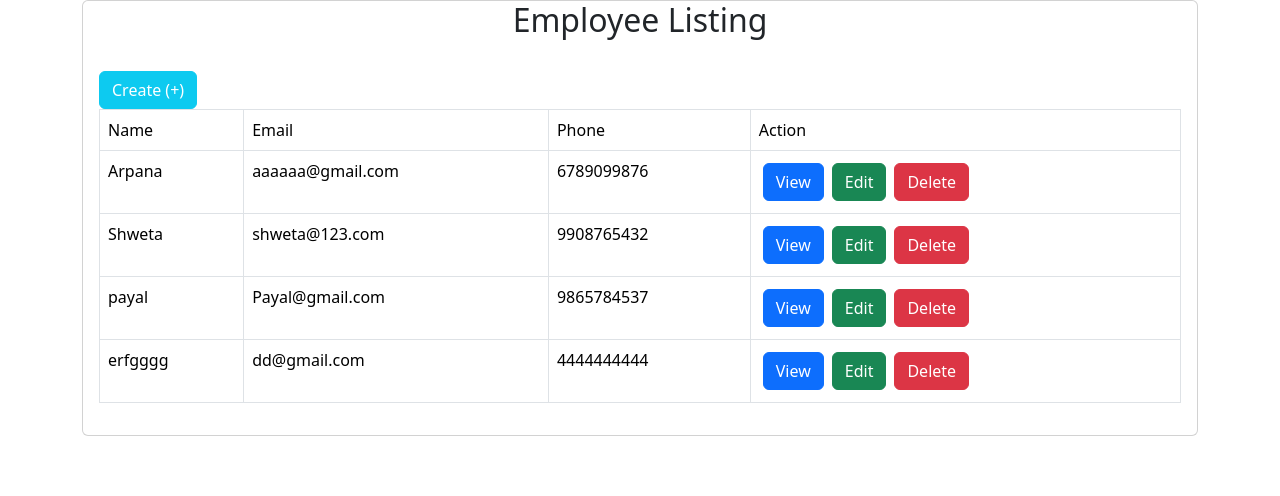
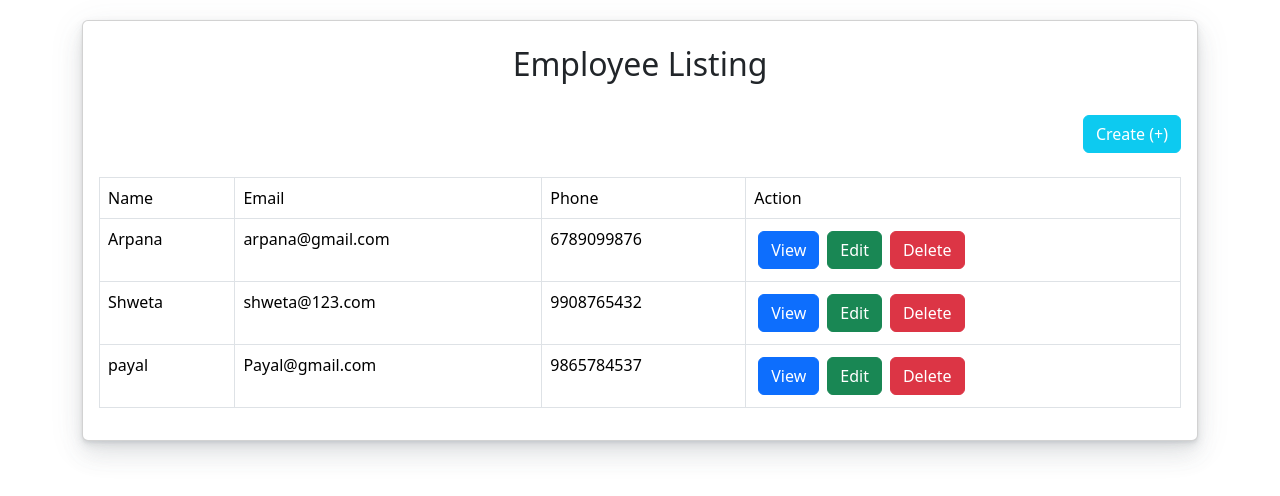
Before and after one commit to arpanam11/CURD, a React (Create React App) app in the folder curd_api/: page / in a window 1280 px wide. Shown: the top 496 px of the page. Built offline with nearby package versions, Linux system fonts and the light colour scheme; data requests are answered from the project's data file.

Commit message:
Worked on UI design

```diff
--- a/curd_api/db.json
+++ b/curd_api/db.json
@@ -2,7 +2,7 @@
   "employees": [
     {
       "name": "Arpana",
-      "email": "aaaaaa@gmail.com",
+      "email": "arpana@gmail.com",
       "phone": "6789099876",
       "id": "1"
     },
@@ -18,13 +18,6 @@
       "phone": "9865784537",
       "active": true,
       "id": "2c38"
-    },
-    {
-      "id": "0397",
-      "name": "erfgggg",
-      "email": "dd@gmail.com",
-      "phone": "4444444444",
-      "active": true
     }
   ]
 }
--- a/curd_api/src/EmpDetails.js
+++ b/curd_api/src/EmpDetails.js
@@ -25,7 +25,7 @@ const EmpDetails = () => {
         <div className='offset-lg-4 col-lg-4'>
           <div className='card'>
             <div className='card-title'>
-              <h2 className='text-center'>Employee Details</h2>
+              <h2 className='text-center mt-4'>Employee Details</h2>
             </div>
             <div className='card-body'>
               <div className="container">
--- a/curd_api/src/EmpEdit.js
+++ b/curd_api/src/EmpEdit.js
@@ -47,7 +47,7 @@ const EmpEdit = () => {
         <div className='offset-lg-4 col-lg-4'>
           <div className='card'>
             <div className='card-title'>
-              <h2 className='text-center'>Employee Edit</h2>
+              <h2 className='text-center mt-4'>Employee Edit</h2>
             </div>
             <div className='card-body'>
               <div className="container">
--- a/curd_api/src/EmpListing.js
+++ b/curd_api/src/EmpListing.js
@@ -38,10 +38,10 @@ const handleDelete = async (id) => {
     <div className='container'>
       <div className='card'>
         <div className='card-title'>
-          <h2  className='text-center'>Employee Listing</h2>
+          <h2  className='text-center mt-4'>Employee Listing</h2>
         </div>
         <div className='card-body'>
-            <div className='d-flex ml-auto'>
+            <div className='d-flex justify-content-end mb-4'>
             <Link to="employee/create" className='btn btn-info text-white' >Create (+)</Link>
             </div>
           <table className='table table-bordered'>
--- a/curd_api/src/index.css
+++ b/curd_api/src/index.css
@@ -5,9 +5,14 @@ body {
     sans-serif;
   -webkit-font-smoothing: antialiased;
   -moz-osx-font-smoothing: grayscale;
+  background-color: #f6f6f6 imo !important;
 }
 
 code {
   font-family: source-code-pro, Menlo, Monaco, Consolas, 'Courier New',
     monospace;
 }
+.card {
+  margin-top: 20px;
+  box-shadow: 0 .46875rem 2.1875rem rgba(90, 97, 105, .1), 0 .9375rem 1.40625rem rgba(90, 97, 105, .1), 0 .25rem .53125rem rgba(90, 97, 105, .12), 0 .125rem .1875rem rgba(90, 97, 105, .1);
+}
```
